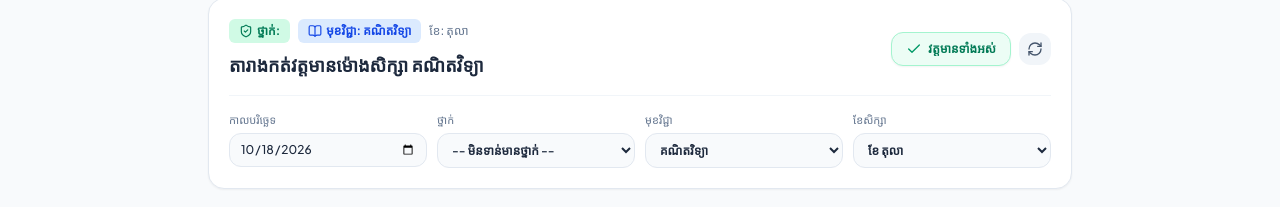
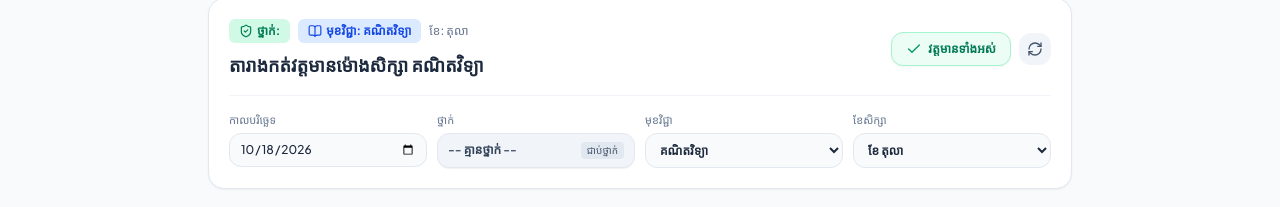
Before and after one commit to samet168/student_Attendance-with-googleSheet, a Next.js app: page /attendance/monitor in a window 1280 px wide. Shown: the part 87-294 px from the top of the page. Built offline with nearby package versions, Linux system fonts and the light colour scheme; a web font is replaced by a local one.

Commit message:
fix: lock class display for monitor and remove general attendance qr code

```diff
--- a/src/app/attendance/monitor/page.tsx
+++ b/src/app/attendance/monitor/page.tsx
@@ -492,30 +492,17 @@ function ClassMonitorContent() {
               </div>
             </div>
 
-            {/* Class Switcher */}
+            {/* Class Display (Locked for Class Monitor) */}
             <div>
               <label className="block text-[11px] font-medium text-slate-500 mb-1">
                 ថ្នាក់
               </label>
-              <select
-                value={className}
-                onChange={(e) => handleClassChange(e.target.value)}
-                className="w-full text-xs font-semibold bg-slate-50 border border-slate-200 rounded-xl px-2.5 py-2 text-slate-800 focus:outline-none focus:ring-2 focus:ring-emerald-500/20 focus:border-emerald-500 cursor-pointer"
-              >
-                {Array.from(new Set([...availableClasses, ...(className ? [className] : [])])).filter(Boolean).length === 0 ? (
-                  <option value={className || ""}>
-                    {className ? `ថ្នាក់ ${className}` : "-- មិនទាន់មានថ្នាក់ --"}
-                  </option>
-                ) : (
-                  Array.from(new Set([...availableClasses, ...(className ? [className] : [])]))
-                    .filter(Boolean)
-                    .map((cls) => (
-                      <option key={cls} value={cls}>
-                        ថ្នាក់ {cls}
-                      </option>
-                    ))
-                )}
-              </select>
+              <div className="w-full text-xs font-semibold bg-slate-100 border border-slate-200 rounded-xl px-2.5 py-2 text-slate-700 flex items-center justify-between shadow-2xs">
+                <span>{className ? `ថ្នាក់ ${className}` : "-- គ្មានថ្នាក់ --"}</span>
+                <span className="text-[10px] bg-slate-200 text-slate-600 px-1.5 py-0.5 rounded font-medium">
+                  ជាប់ថ្នាក់
+                </span>
+              </div>
             </div>
 
             {/* Subject Switcher */}
--- a/src/app/attendance/qr/page.tsx
+++ b/src/app/attendance/qr/page.tsx
@@ -22,7 +22,6 @@ import { DEFAULT_GRADE_SUBJECTS } from "@/types/grades";
 
 const ALL_SUBJECTS = [
   ...DEFAULT_GRADE_SUBJECTS,
-  { id: "general", name: "វត្តមានទូទៅ", maxScore: 50 },
 ];
 
 const MONTHS_LIST = [
@@ -53,23 +52,33 @@ function SubjectQrCardsContent() {
   const [subjectsList, setSubjectsList] = useState<Array<{ id: string; name: string }>>(ALL_SUBJECTS);
 
   useEffect(() => {
-    if (sheetId && className) {
+    if (sheetId) {
       fetch(
-        `/api/grades?sheetId=${encodeURIComponent(sheetId)}&class=${encodeURIComponent(
-          className
+        `/api/attendance/monitor?sheetId=${encodeURIComponent(sheetId)}&class=${encodeURIComponent(
+          className || ""
         )}&month=${encodeURIComponent(month)}`
       )
         .then((r) => r.json())
         .then((res) => {
-          if (res.success && Array.isArray(res.data?.subjects) && res.data.subjects.length > 0) {
-            const combined = Array.from(
-              new Set(["វត្តមានទូទៅ", ...res.data.subjects])
-            ).map((sub, idx) => ({
-              id: `sub_${idx}`,
-              name: sub,
-              maxScore: 50,
-            }));
-            setSubjectsList(combined);
+          if (res.success) {
+            if (Array.isArray(res.availableClasses) && res.availableClasses.length > 0) {
+              setAvailableClasses((prev) =>
+                Array.from(new Set([...prev, ...res.availableClasses])).filter(Boolean)
+              );
+              if (!className) {
+                setClassName(res.availableClasses[0]);
+              }
+            }
+            if (Array.isArray(res.availableSubjects) && res.availableSubjects.length > 0) {
+              const cleanSubjects = res.availableSubjects
+                .filter((s: string) => s && s !== "វត្តមានទូទៅ")
+                .map((sub: string, idx: number) => ({
+                  id: `sub_${idx}`,
+                  name: sub,
+                  maxScore: 50,
+                }));
+              setSubjectsList(cleanSubjects);
+            }
           }
         })
         .catch((err) => console.error("Error loading subjects for QR:", err));
@@ -103,13 +112,13 @@ function SubjectQrCardsContent() {
             const detected: string[] = Array.from(
               new Set(data.students.map((s: any) => String(s.className || "").trim()))
             ).filter((c): c is string => Boolean(c));
-            setAvailableClasses(detected);
             if (detected.length > 0) {
+              setAvailableClasses((prev) =>
+                Array.from(new Set([...prev, ...detected])).filter(Boolean)
+              );
               if (!className || !detected.includes(className)) {
                 setClassName(detected[0]);
               }
-            } else {
-              setClassName("");
             }
           }
         })
```
